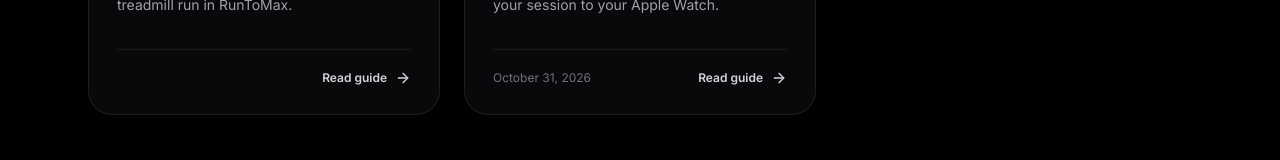
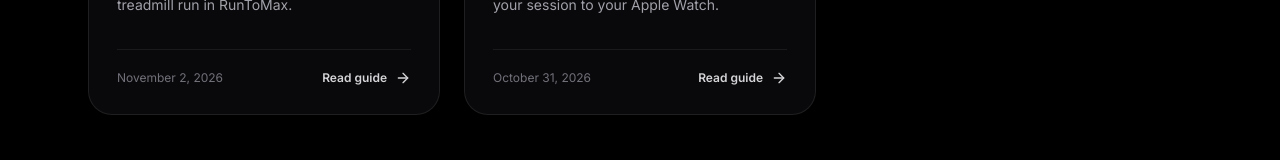
Before and after one commit to hidai25/runtomax_landing_page, a Next.js app: page /guides in a window 1280 px wide. Shown: the part 1055-1215 px from the top of the page. Built offline with nearby package versions, Linux system fonts and the light colour scheme.

Commit message:
Date approved treadmill guide

```diff
--- a/app/(en)/guides/page.tsx
+++ b/app/(en)/guides/page.tsx
@@ -15,8 +15,8 @@ const guides = [
     category: "Apple Watch · Treadmill",
     title: "Apple Watch and treadmill distance don’t match?",
     description: "Understand the difference and correct a treadmill run in RunToMax.",
-    date: "",
-    dateLabel: "",
+    date: "2026-11-02",
+    dateLabel: "November 2, 2026",
   },
   {
     href: "/guides/interval-workouts-apple-watch/",
--- a/app/sitemap.ts
+++ b/app/sitemap.ts
@@ -21,5 +21,5 @@ export default function sitemap(): MetadataRoute.Sitemap {
     { url: `${SITE_URL}/privacy/`, lastModified: new Date("2026-10-24"), changeFrequency: "yearly", priority: 0.4 },
     { url: `${SITE_URL}/terms/`, lastModified: new Date("2026-07-22"), changeFrequency: "yearly", priority: 0.4 },
   ];
-  return [...bilingual, ...legal, { url: `${SITE_URL}/guides/apple-watch-treadmill-distance/`, changeFrequency: "monthly", priority: 0.6 }, { url: `${SITE_URL}/guides/`, lastModified: new Date("2026-10-31"), changeFrequency: "weekly", priority: 0.7 }, { url: `${SITE_URL}/guides/interval-workouts-apple-watch/`, lastModified: new Date("2026-10-31"), changeFrequency: "monthly", priority: 0.6 }];
+  return [...bilingual, ...legal, { url: `${SITE_URL}/guides/apple-watch-treadmill-distance/`, lastModified: new Date("2026-11-02"), changeFrequency: "monthly", priority: 0.6 }, { url: `${SITE_URL}/guides/`, lastModified: new Date("2026-10-31"), changeFrequency: "weekly", priority: 0.7 }, { url: `${SITE_URL}/guides/interval-workouts-apple-watch/`, lastModified: new Date("2026-10-31"), changeFrequency: "monthly", priority: 0.6 }];
 }
```
